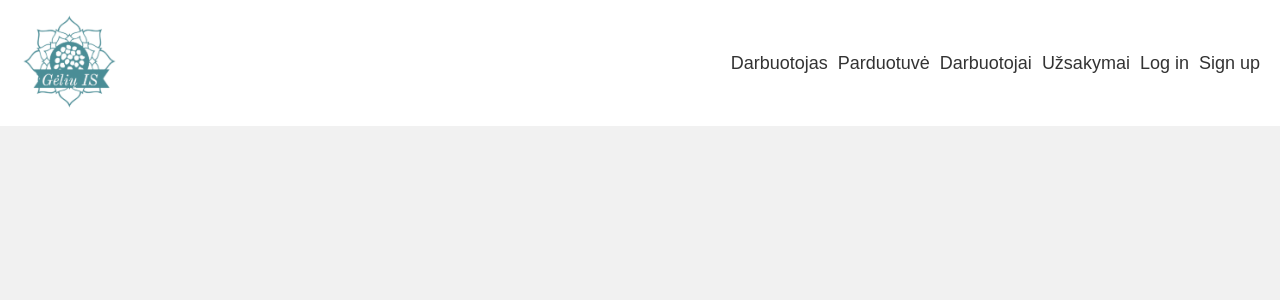
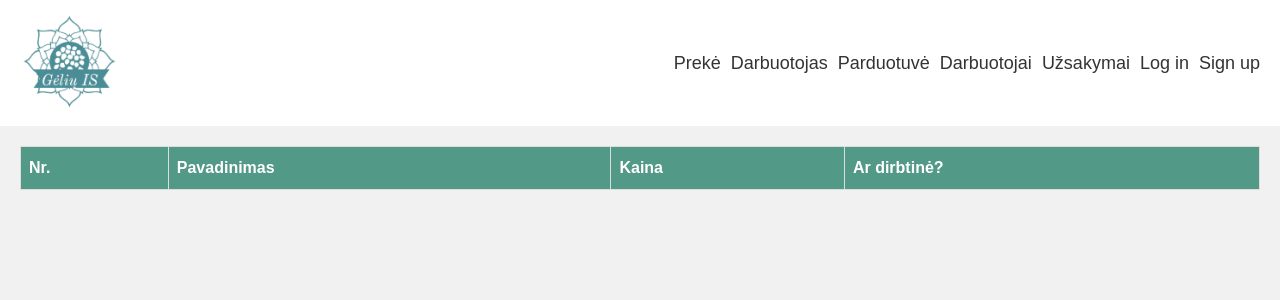
Before and after one commit to watewa/IS-pagrindai, a React (Create React App) app: page /item in a window 1280 px wide. Shown: the top 300 px of the page. Built offline with nearby package versions, Linux system fonts and the light colour scheme.

Commit message:
Added Item file

```diff
--- a/src/App.tsx
+++ b/src/App.tsx
@@ -8,6 +8,8 @@ import Worker from './pages/Worker';
 import Order from './pages/Order'
 
 import Store from './pages/Stores/Store';
+
+import Item from './pages/Item';
 
 import WorkerList from './pages/WorkerList'
 import NewWorker from './pages/NewWorker'
@@ -29,6 +31,7 @@ function App() {
             <Route path='/worker/:id' element={<Worker />} />
             <Route path='/newworker' element={<NewWorker />} />
             <Route path='/store' element={<Store />} />
+            <Route path='/item' element={<Item />} />
             <Route path="/login" element={<Login />} />
             <Route path="/signup" element={<Signup />} />
             <Route path="/workerlist" element={<WorkerList />} />
--- a/src/components/Navbar.tsx
+++ b/src/components/Navbar.tsx
@@ -20,6 +20,8 @@ const Navbar = () => {
                 </Link>
 
                 <nav>
+                    <Link to="/item">Prekė</Link>
+
                     <Link to="/worker/1">Darbuotojas</Link>
 
                     <Link to="/store">Parduotuvė</Link>
--- /dev/null
+++ b/src/pages/Item.tsx
@@ -0,0 +1,15 @@
+const Item = () => {
+    return (
+        <table id="table">
+        <tbody>
+            <tr>
+                <th>Nr.</th>
+                <th>Pavadinimas</th>
+                <th>Kaina</th>
+                <th>Ar dirbtinė?</th>
+            </tr>
+        </tbody>
+    </table>
+    )
+}
+export default Item;
```
